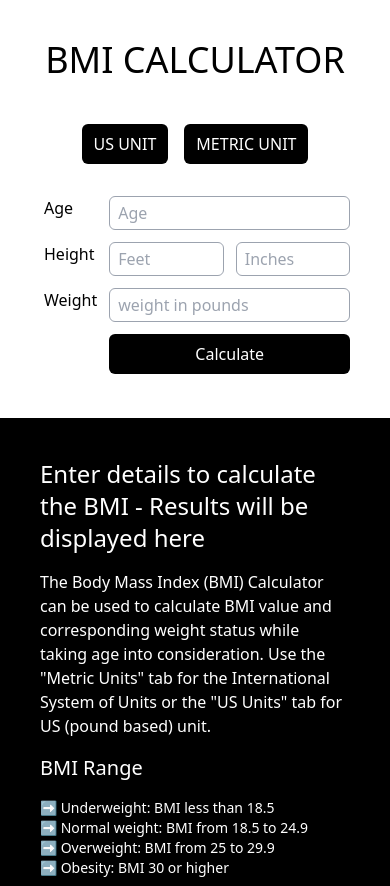
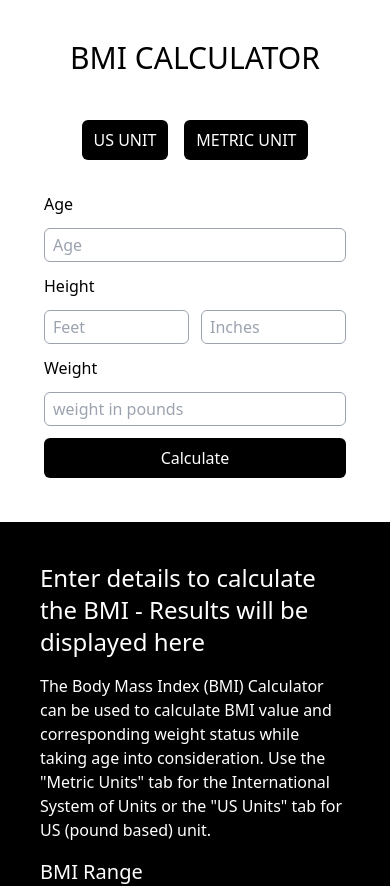
Before and after one commit to kaarthi290598/bmicalculator-react, a React (Create React App) app: page / in a window 390 px wide. Shown: the top 886 px of the page. Built offline with nearby package versions, Linux system fonts and the light colour scheme.

Commit message:
responsive

```diff
--- a/src/App.js
+++ b/src/App.js
@@ -28,7 +28,7 @@ function App() {
   }
 
   return (
-    <div className="h-full md:h-screen landscape:h-full">
+    <div className="h-full sm:h-screen ">
       <Formbmi
         bmi={bmi}
         setbmi={calculateBMIUS}
@@ -84,7 +84,7 @@ function Formbmi({ bmi, setbmi, setbmimetric }) {
         <h1 className="hidden md:block md:text-5xl lg:text-6xl  text-2xl">
           BMI <br /> CALCULATOR
         </h1>
-        <h1 className="block md:hidden text-4xl">BMI CALCULATOR</h1>
+        <h1 className="block md:hidden text-3xl">BMI CALCULATOR</h1>
       </div>
       <div className=" p-6 flex flex-col gap-8 justify-center ">
         <div className="flex gap-4 justify-center items-center">
@@ -96,7 +96,7 @@ function Formbmi({ bmi, setbmi, setbmimetric }) {
           </button>
         </div>
         <form
-          className="grid grid-cols-[auto_auto] md:grid-cols-[auto_auto] lg:grid-cols-[auto_20rem]  md:gap-6 gap-3  "
+          className=" flex flex-col sm:grid sm:grid-cols-[auto_auto] md:grid-cols-[auto_auto] lg:grid-cols-[auto_20rem]  md:gap-6 gap-3  "
           onSubmit={handleSubmit}
         >
           <label>Age</label>
```
